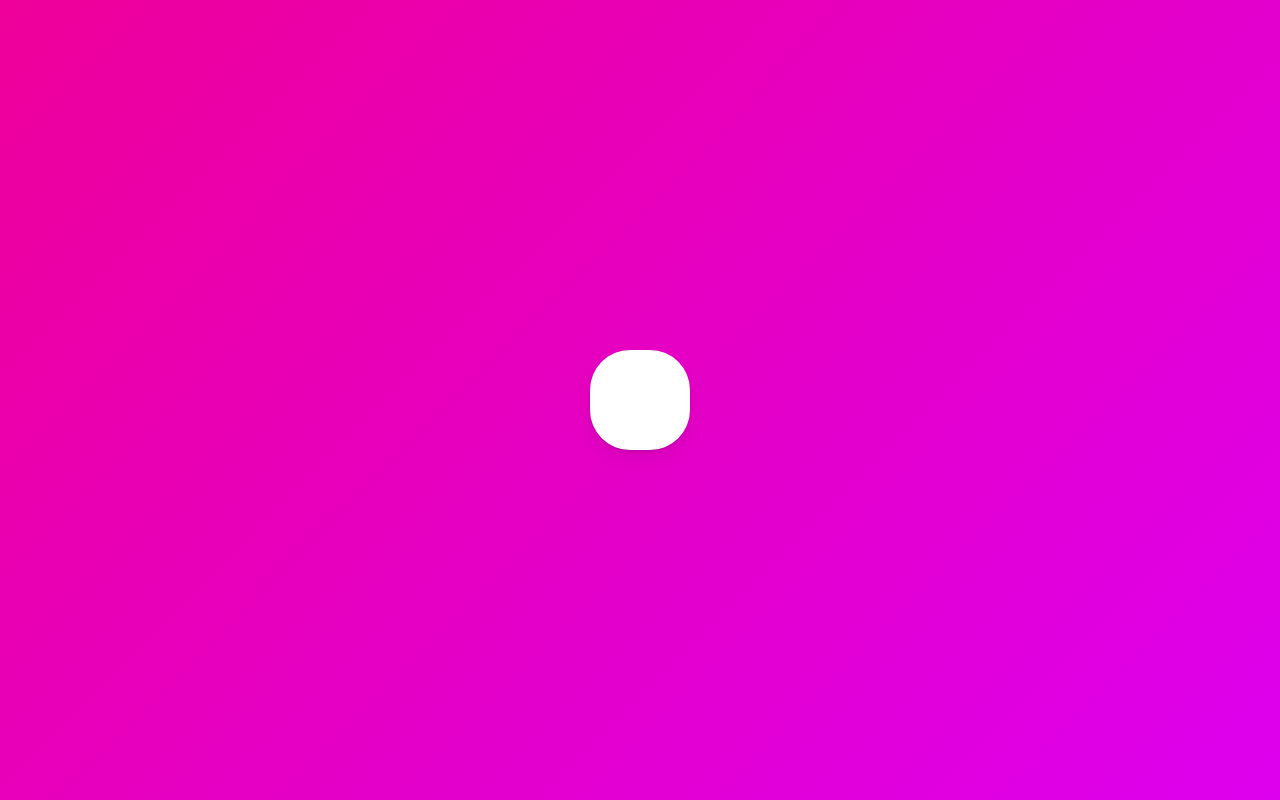
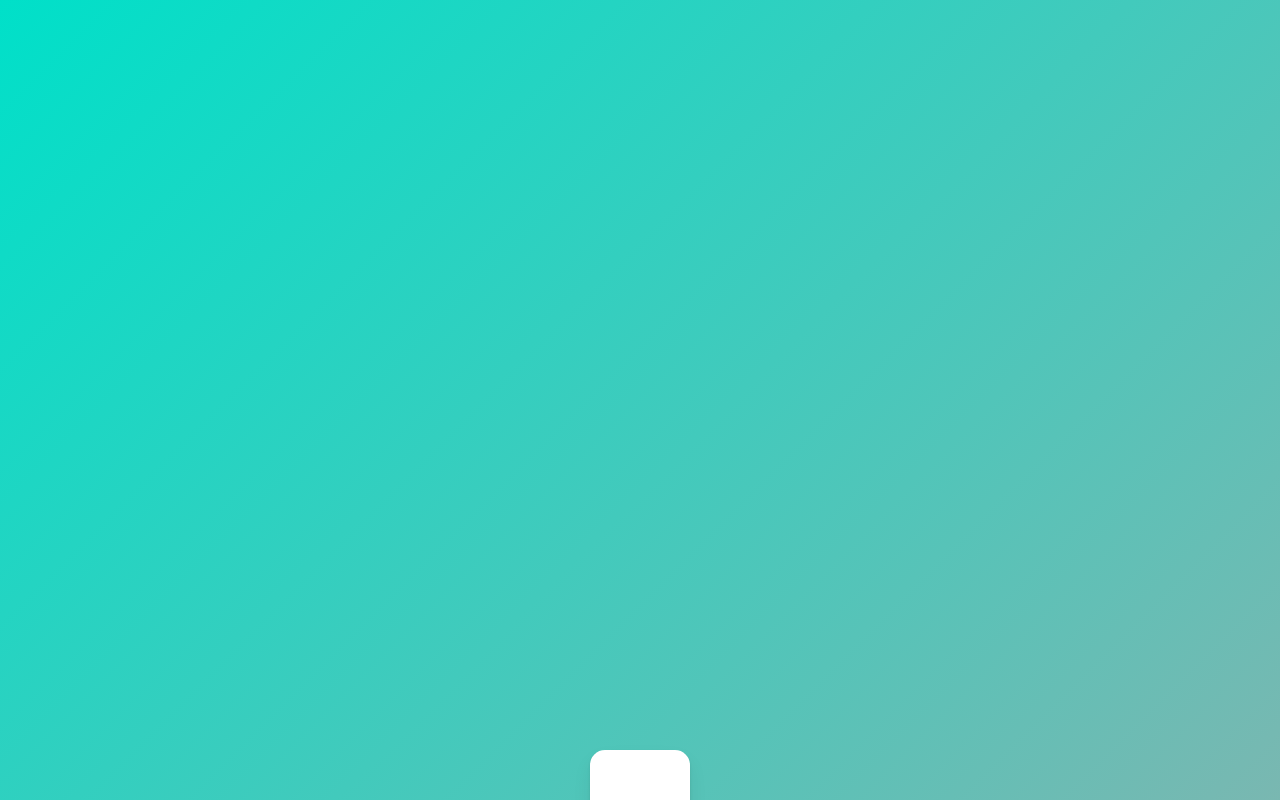
Before and after one commit to WithYourLanguage/resat-master-class, a React (Create React App) app: page / in a window 1280 px wide. Shown: the top 800 px of the page. Built offline with nearby package versions, Linux system fonts and the light colour scheme.

Commit message:
8.9 MotionValues part Three
강의 8.9에서는 스크롤을 내리면 작아지고 스크롤을 높이면 커지는 작은
프로젝트를 진행해 보았다

```diff
--- a/src/App.tsx
+++ b/src/App.tsx
@@ -1,13 +1,19 @@
 import styled from "styled-components";
-import { motion, useMotionValue, useTransform } from "framer-motion";
+import {
+  motion,
+  useMotionValue,
+  useTransform,
+  useViewportScroll,
+} from "framer-motion";
 import { useEffect, useRef } from "react";
 
-const Wrapper = styled.div`
-  height: 100vh;
+const Wrapper = styled(motion.div)`
+  height: 200vh;
   width: 100vw;
   display: flex;
   justify-content: center;
   align-items: center;
+  // background: ;
 `;
 
 const BiggerBox = styled.div`
@@ -26,7 +32,7 @@
   height: 100px;
 
   background-color: rgba(255, 255, 255, 1);
-  border-radius: 40px;
+  border-radius: 15px;
   box-shadow: 0 2px 3px rgba(0, 0, 0, 0.1), 0 10px 20px rgba(0, 0, 0, 0.06);
 `;
 
@@ -46,15 +52,21 @@
 
 function App() {
   const x = useMotionValue(0);
-  const scale = useTransform(x, [-800, 0, 800], [2, 1, 0.1]);
-  useEffect(() => {
-    scale.onChange(() => {
-      console.log(scale.get());
-    });
-  }, [x]);
+  const rotateZ = useTransform(x, [-800, 800], [-360, 360]);
+  const gradient = useTransform(
+    x,
+    [-800, 800],
+    [
+      "linear-gradient(135deg, rgb(0, 210, 238), rgb(0, 83, 238))",
+
+      "linear-gradient(135deg, rgb(0, 238, 155), rgb(238, 222, 0))",
+    ]
+  );
+  const { scrollYProgress } = useViewportScroll();
+  const scale = useTransform(scrollYProgress, [0, 1], [1, 5]);
   return (
-    <Wrapper>
-      <Box style={{ x, scale }} drag="x" dragSnapToOrigin />
+    <Wrapper style={{ background: gradient }}>
+      <Box style={{ x, rotateZ, scale }} drag="x" dragSnapToOrigin />
     </Wrapper>
   );
 }
--- a/src/index.tsx
+++ b/src/index.tsx
@@ -64,7 +64,7 @@
   font-family: 'Source Sans Pro', sans-serif;
   color:black;
   line-height: 1.2;
-  background:linear-gradient(135deg,#e09,#d0e);
+  // background:linear-gradient(135deg,#e09,#d0e);
 }
 a {
   text-decoration:none;
```
